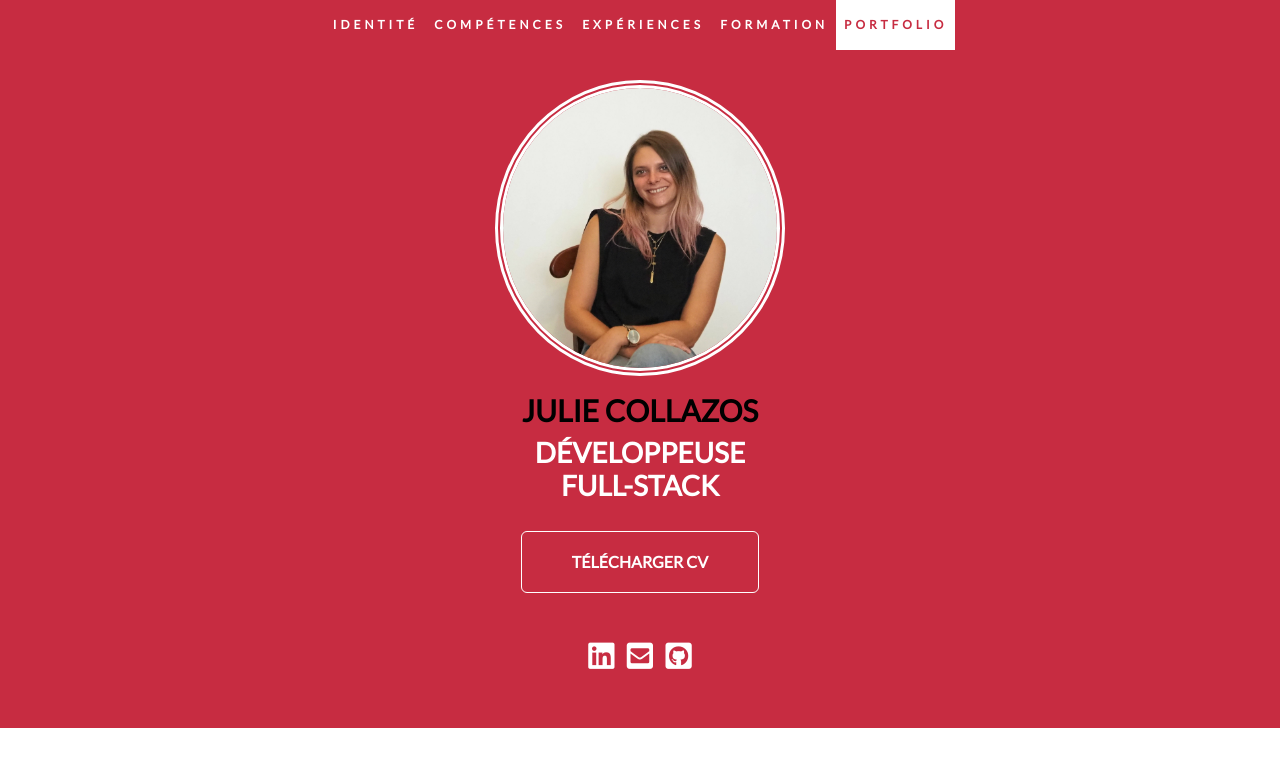
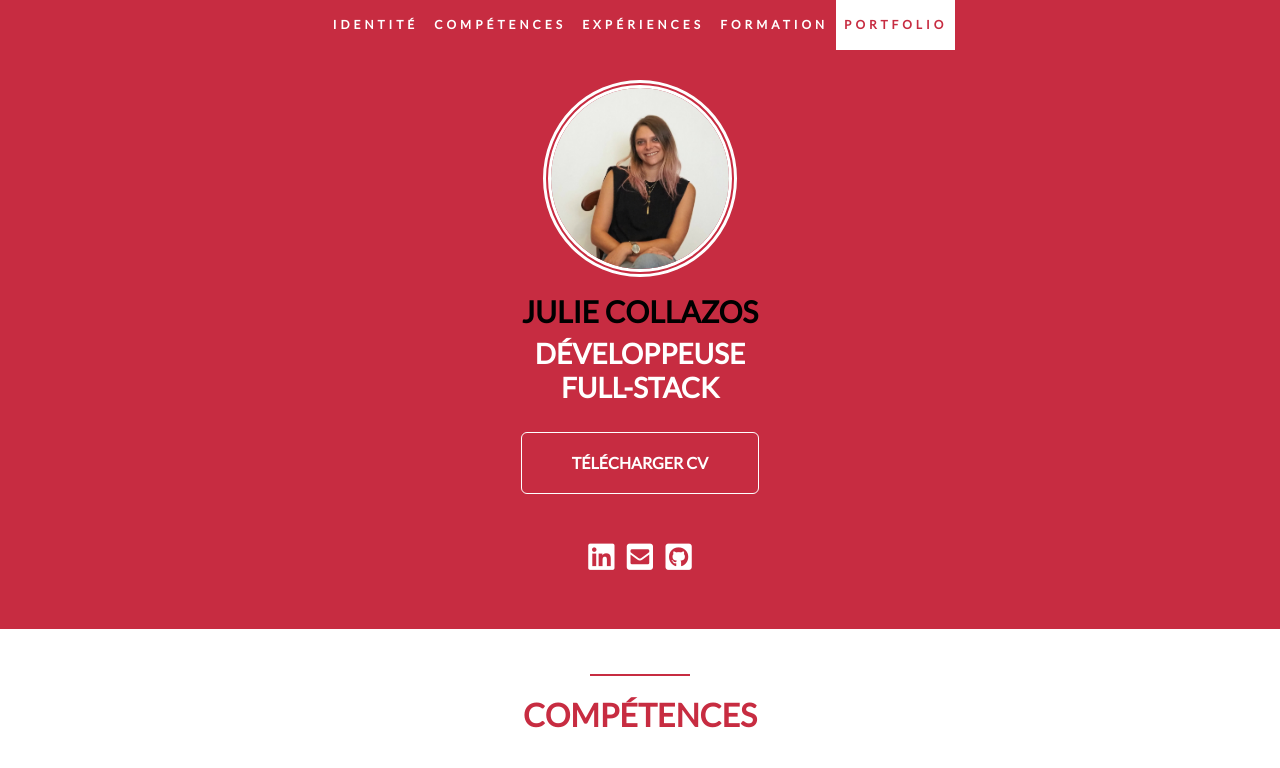
Before and after one commit to Julie-Clz/online-resume, a PHP site: page / in a window 1280 px wide. Shown: the top 768 px of the page. Run offline with PHP 8.4, Linux system fonts and the light colour scheme; some libraries are stand-ins or nearby versions.

Commit message:
small style changes

```diff
--- a/css/style.css
+++ b/css/style.css
@@ -90,7 +90,7 @@ body > nav {
   float: none;
 }
 .profile-picture img {
-  max-width: 75%;
+  max-width: 50%;
   border: 8px double white;
 }
 #about .heading h1 {
--- a/index.html
+++ b/index.html
@@ -158,7 +158,7 @@
               <div class="timeline-body">
                 <p>Management d'une équipe de 3 personnes</p>
                 <p>Mise en place SAP (modules CO/SD)</p>
-                <p>Préparation reporting/présentation pour CODIR</p>
+                <p>Préparation reporting / présentation pour CODIR</p>
               </div>
             </div>
           </div>
```
Also changed, not shown: 1 other file.
